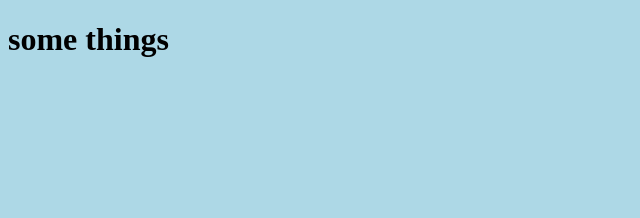
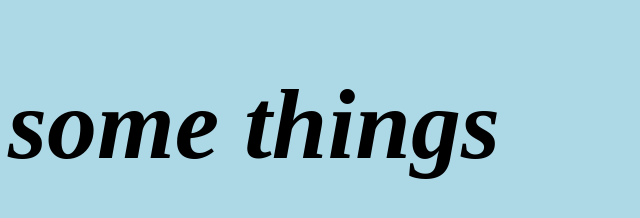
Before and after one commit to jawadalikhel/test-repo, a plain HTML site: page index.html in a window 1280 px wide. Shown: the whole page, without its empty margins (0-640 px from the left). Drawn offline with Linux system fonts and the light colour scheme.

Commit message:
added some style to css

```diff
--- a/style.css
+++ b/style.css
@@ -1,3 +1,5 @@
 body{
   background-color: lightblue;
+  font-style: italic;
+  font-size: 50px;
 }
```
